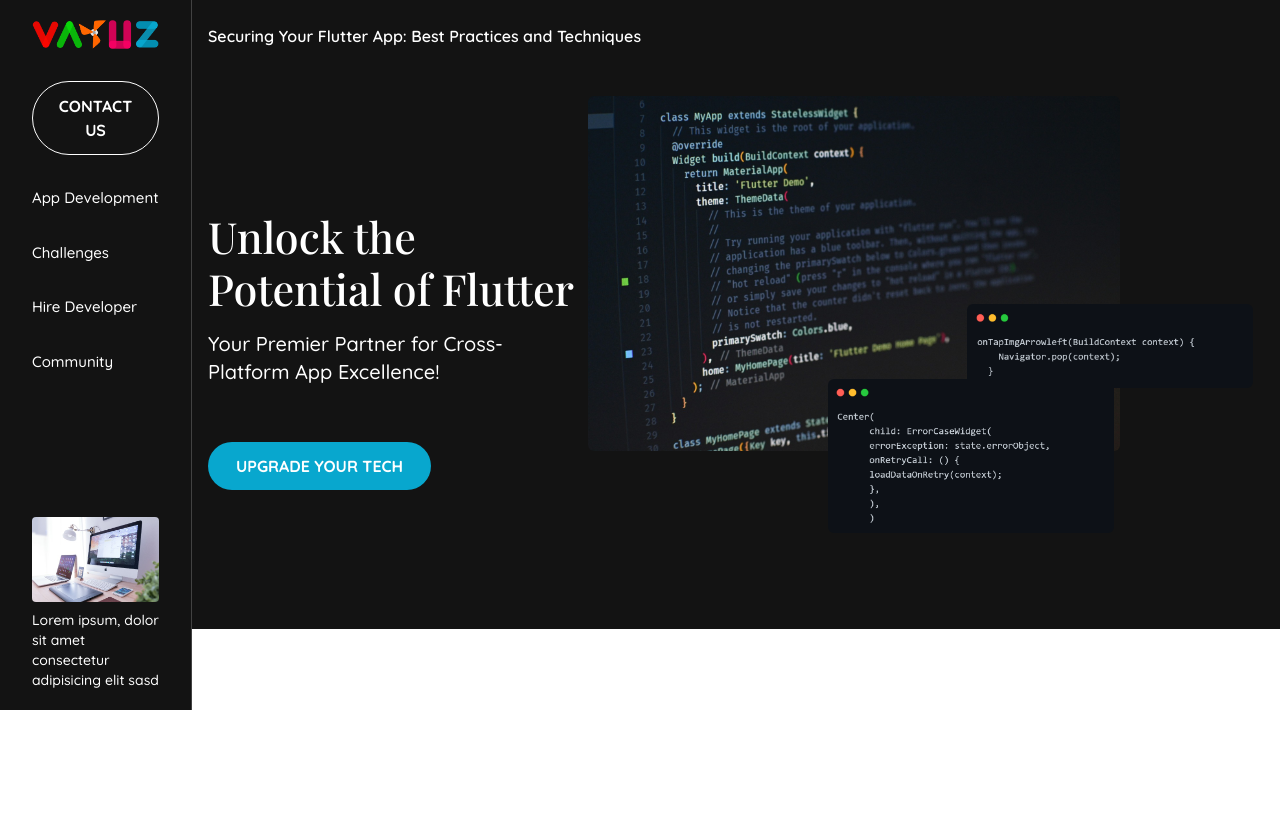
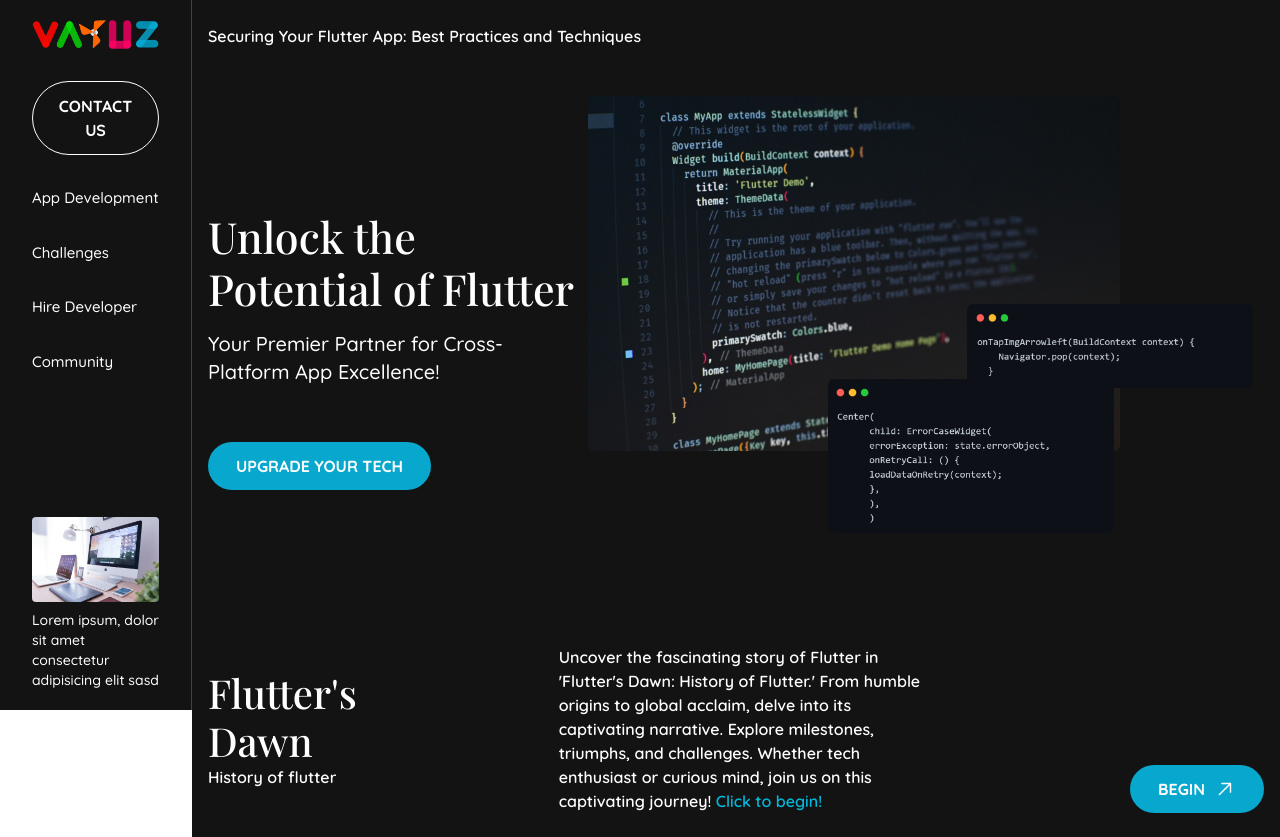
Before and after one commit to aggarwal07/vayuzassignment, a Next.js app: page / in a window 1280 px wide. Before the commit the page ends 800 px from the top, so only its background shows below. Built offline with nearby package versions, Linux system fonts and the light colour scheme.

Commit message:
section 2 ends

```diff
--- a/package.json
+++ b/package.json
@@ -12,7 +12,8 @@
     "@next/font": "^14.2.15",
     "next": "15.3.5",
     "react": "^19.0.0",
-    "react-dom": "^19.0.0"
+    "react-dom": "^19.0.0",
+    "react-icons": "^5.5.0"
   },
   "devDependencies": {
     "@eslint/eslintrc": "^3",
--- a/src/components/home/HomePage.jsx
+++ b/src/components/home/HomePage.jsx
@@ -1,4 +1,5 @@
 import React from "react";
+import { GoArrowUpRight } from "react-icons/go";
 
 const HomePage = () => {
   return (
@@ -36,6 +37,39 @@ const HomePage = () => {
         <div></div>
       </div>
       {/* section 1 ends */}
+
+      {/* section 2 starts */}
+      <div className="flex justify-between mt-10 items-center">
+        <div>
+          <p className="text-[40px] font-medium fontPlayfair">
+            Flutter's <br /> Dawn
+          </p>
+          <p className="font-semibold">History of flutter</p>
+        </div>
+        <div className="w-[35%]">
+          <p className="font-semibold">
+            Uncover the fascinating story of Flutter in 'Flutter's Dawn: History
+            of Flutter.' From humble origins to global acclaim, delve into its
+            captivating narrative. Explore milestones, triumphs, and challenges.
+            Whether tech enthusiast or curious mind, join us on this captivating
+            journey!{" "}
+            <span className=" cursor-pointer text-cyan-500">
+              Click to begin!
+            </span>
+          </p>
+        </div>
+
+        <button className="flex items-center gap-2 bg-[#08A7CE] px-7 py-3 rounded-full font-bold place-self-end">
+          BEGIN <GoArrowUpRight size={23} />
+        </button>
+      </div>
+      {/* section 2 ends */}
+
+      {/* section 3 starts */}
+
+      {/* section 3 ends */}
+
+
     </div>
   );
 };
```
Also changed, not shown: 1 other file (tests, documents, lock files or other folders).
